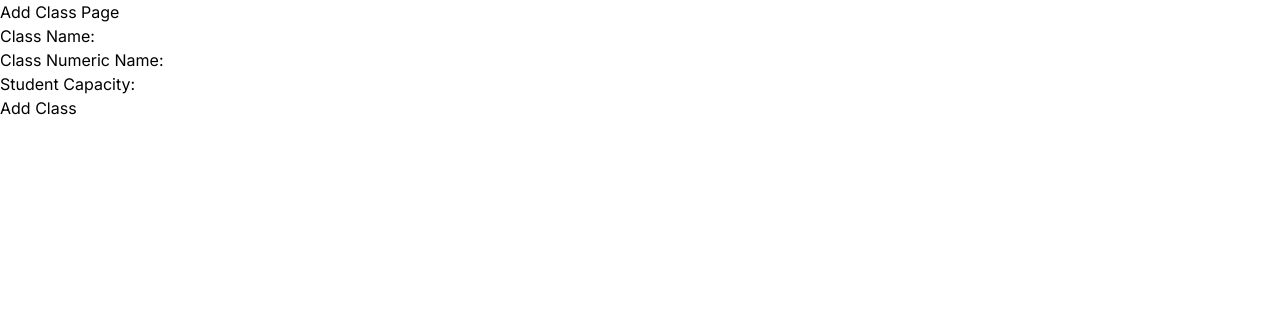
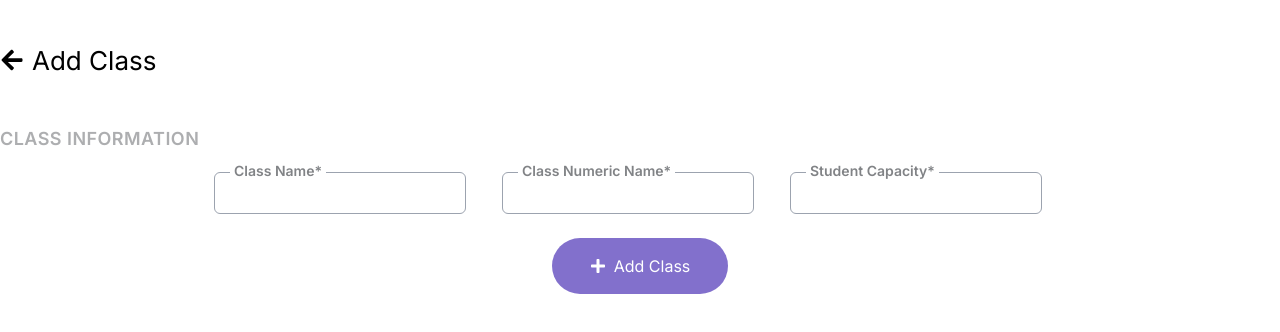
Before and after one commit to gokcetasci/Classroom-Management-System, a Next.js app: page /class/addclasspage in a window 1280 px wide. Shown: the top 332 px of the page. Built offline with nearby package versions, Linux system fonts and the light colour scheme.

Commit message:
styles and icons added

```diff
--- a/app/class/addclasspage/page.js
+++ b/app/class/addclasspage/page.js
@@ -1,37 +1,63 @@
-"use client"
-import React from 'react';
-import { useFormik } from 'formik';
-import * as Yup from 'yup';
-import useStore from '@/utils/store';
+"use client";
+import React from "react";
+import { useFormik } from "formik";
+import * as Yup from "yup";
+import useStore from "@/utils/store";
+import { FaArrowLeft } from "react-icons/fa";
+import Link from "next/link";
+import { FaPlus } from "react-icons/fa";
+import { FaExclamationCircle } from "react-icons/fa";
+
 
 const AddClassPage = () => {
   const { addClass } = useStore();
 
   const validationSchema = Yup.object({
-    name: Yup.string().required('This field is required'),
-    numericName: Yup.number().required('This field is required').positive('Class Numeric Name must be positive'),
-    capacity: Yup.number().required('This field is required').positive('Student Capacity must be positive'),
+    name: Yup.string().required("This field is required"),
+    numericName: Yup.number()
+      .required("This field is required")
+      .positive("Class Numeric Name must be positive"),
+    capacity: Yup.number()
+      .required("This field is required")
+      .positive("Student Capacity must be positive"),
   });
 
   const formik = useFormik({
     initialValues: {
-      name: '',
-      numericName: '',
-      capacity: '',
+      name: "",
+      numericName: "",
+      capacity: "",
     },
     validationSchema: validationSchema,
     onSubmit: (values) => {
-      addClass(values);//add global state
+      addClass(values); //add global state
       formik.resetForm();
     },
   });
 
   return (
-    <div>
-      <h1>Add Class Page</h1>
-      <form onSubmit={formik.handleSubmit}>
-        <div>
-          <label htmlFor="name">Class Name:</label>
+    <div className="container mx-auto">
+      <div className="flex flex-row items-center h-[120px]">
+        <Link href={"/class"} className="mr-2">
+          <FaArrowLeft className="w-6 h-6" />
+        </Link>
+        <h2 className="text-[26px] ">Add Class</h2>
+      </div>
+      <div className="my-2 pb-[15px] text-[18px] text-tablehead leading-[21px] font-semibold tracking-wide">
+        <h2>CLASS INFORMATION </h2>
+      </div>
+      <form
+        onSubmit={formik.handleSubmit}
+        className="flex flex-col items-center justify-center"
+      >
+        <div className="flex flex-row gap-3 mb-6">
+          <div className="flex flex-col items-left relative ">
+            <label
+              htmlFor="name"
+              className="absolute left-4 -top-3 font-semibold bg-white px-1 text-[#818386] text-[14px]"
+            >
+              Class Name*
+            </label>
             <input
               type="text"
               id="name"
@@ -39,11 +65,24 @@ const AddClassPage = () => {
               value={formik.values.name}
               onChange={formik.handleChange}
               onBlur={formik.handleBlur}
+              className={`border border-[#9ca3af]
+            } focus:outline-none hover:ring-primary hover:ring-1 p-2 rounded-md mr-6`}
             />
-          {formik.touched.name && formik.errors.name ? <div>{formik.errors.name}</div> : null}
+
+            {formik.touched.name && formik.errors.name ? (
+              <div className="z-10 bg-[#ef4444] text-white w-48 flex items-center justify-center rounded-md p-1 mt-2 border border-[2px] border-solid border-[#dddddd]">
+                <FaExclamationCircle className="mr-2" />
+                {formik.errors.name}
               </div>
-        <div>
-          <label htmlFor="numericName">Class Numeric Name:</label>
+            ) : null}
+          </div>
+          <div className="flex flex-col items-left relative ">
+            <label
+              htmlFor="name"
+              className="absolute left-4 -top-3 font-semibold bg-white px-1 text-[#818386] text-[14px]"
+            >
+              Class Numeric Name*
+            </label>
             <input
               type="number"
               id="numericName"
@@ -51,11 +90,23 @@ const AddClassPage = () => {
               value={formik.values.numericName}
               onChange={formik.handleChange}
               onBlur={formik.handleBlur}
+              className={`border border-[#9ca3af]
+            } focus:outline-none hover:ring-primary hover:ring-1 p-2 rounded-md mr-6`}
             />
-          {formik.touched.numericName && formik.errors.numericName ? <div>{formik.errors.numericName}</div> : null}
+            {formik.touched.numericName && formik.errors.numericName ? (
+              <div className="z-10 bg-[#ef4444] text-white w-48 flex items-center justify-center rounded-md p-1 mt-2 border border-[2px] border-solid border-[#dddddd]">
+                <FaExclamationCircle className="mr-2" />
+                {formik.errors.numericName}
               </div>
-        <div>
-          <label htmlFor="capacity">Student Capacity:</label>
+            ) : null}
+          </div>
+          <div className="flex flex-col items-left relative ">
+            <label
+              htmlFor="name"
+              className="absolute left-4 -top-3 font-semibold bg-white px-1 text-[#818386] text-[14px]"
+            >
+              Student Capacity*
+            </label>
             <input
               type="number"
               id="capacity"
@@ -63,10 +114,25 @@ const AddClassPage = () => {
               value={formik.values.capacity}
               onChange={formik.handleChange}
               onBlur={formik.handleBlur}
+              className={`border border-[#9ca3af]
+            } focus:outline-none hover:ring-primary hover:ring-1 p-2 rounded-md mr-6`}
             />
-          {formik.touched.capacity && formik.errors.capacity ? <div>{formik.errors.capacity}</div> : null}
+            {formik.touched.capacity && formik.errors.capacity ? (
+              <div className="z-10 bg-[#ef4444] text-white w-48 flex items-center justify-center rounded-md p-1 mt-2 border border-[2px] border-solid border-[#dddddd]">
+                <FaExclamationCircle className="mr-2" />
+                {formik.errors.capacity}
               </div>
-        <button type="submit">Add Class</button>
+            ) : null}
+          </div>
+        </div>
+        <div className="flex flex-row items-center justify-center bg-primary/75 text-white py-4 px-6 rounded-full hover:scale-105 hover:bg-primary w-44">
+          <button type="submit" className="flex flex-row items-center ">
+            <span className="mr-2">
+              <FaPlus />
+            </span>
+            Add Class
+          </button>
+        </div>
       </form>
     </div>
   );
```
Lines whose indentation alone changed are shown as unchanged.
